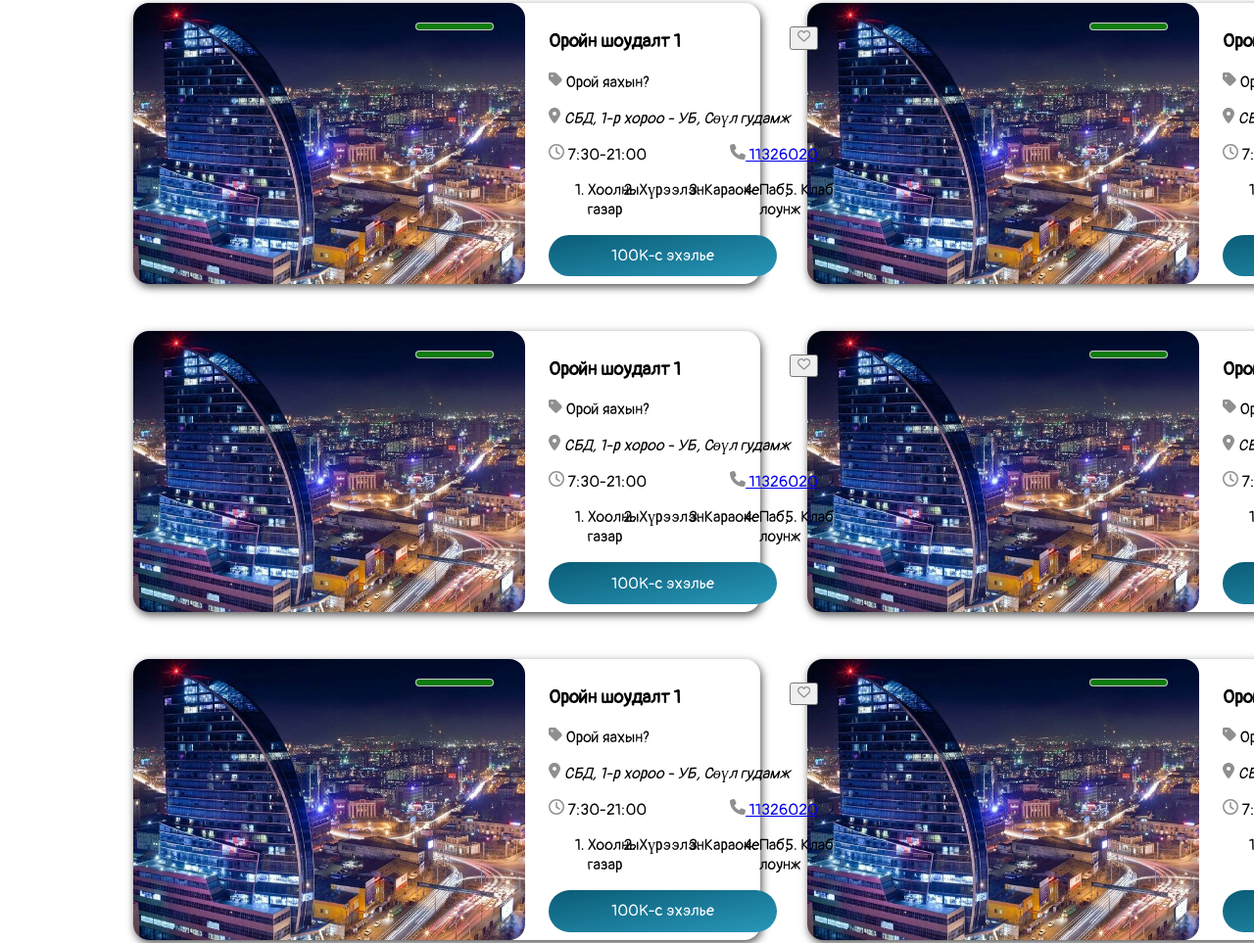
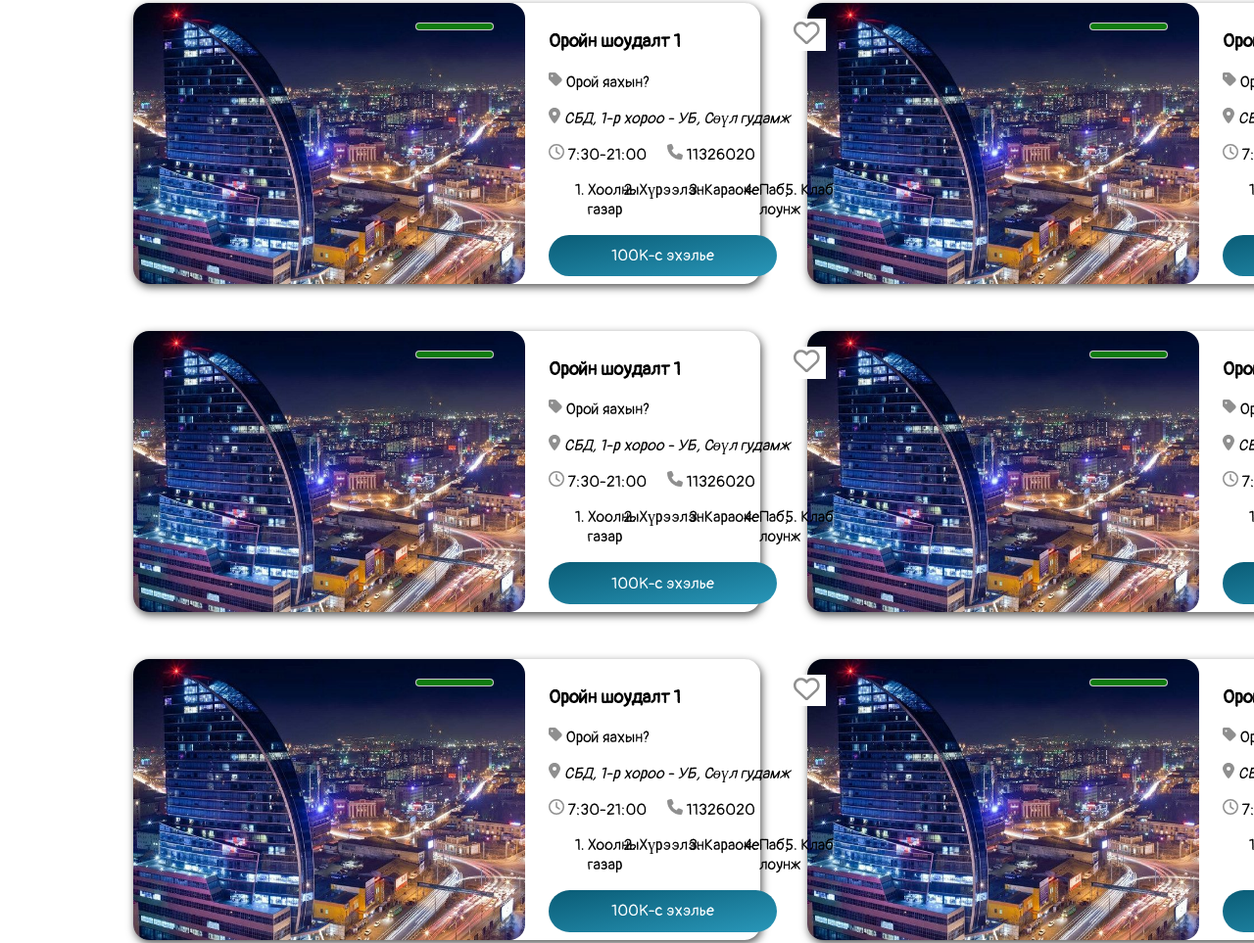
Before and after one commit to ssoyloo/haachih_uu, a plain HTML site: page menubar.html in a window 1280 px wide. Shown: the part 371-1334 px from the top of the page at 98% size. Drawn offline with Linux system fonts and the light colour scheme.

Commit message:
huurhun bolsoor

```diff
--- a/css/menubar.css
+++ b/css/menubar.css
@@ -66,9 +66,11 @@ article {
         padding: 0.5rem;
         position: relative;
 
-        & .heart{
+        & .heartbutton{
             float: right;
-            margin: 1rem;
+            margin: 0.5rem;
+            border: none;
+            background-color: white;
         }
         & .value{
             width:80%;
@@ -83,7 +85,10 @@ article {
         }
         & a {
             float: right;
-            margin: 1rem;
+            margin-right: 5rem;
+            margin-top: 1rem;
+            text-decoration: none;
+            color: black;
         }
         & ol{
             display: flex;
--- a/menubar.html
+++ b/menubar.html
@@ -47,8 +47,8 @@
                     <meter id="tuluvluguu1" value="5" min="0" max="5">5 out of 5</meter>
                 </div>
                 <div class="PlanInfo">
-                    <button class="heart" >
-                        <svg xmlns="http://www.w3.org/2000/svg" height="1em" viewBox="0 0 512 512">
+                    <button class="heartbutton" >
+                        <svg xmlns="http://www.w3.org/2000/svg" height="2em" viewBox="0 0 512 512">
                             <path d="M225.8 468.2l-2.5-2.3L48.1 303.2C17.4 274.7 0 234.7 0 192.8v-3.3c0-70.4 50-130.8 119.2-144C158.6 37.9 198.9 47 231 69.6c9 6.4 17.4 13.8 25 22.3c4.2-4.8 8.7-9.2 13.5-13.3c3.7-3.2 7.5-6.2 11.5-9c0 0 0 0 0 0C313.1 47 353.4 37.9 392.8 45.4C462 58.6 512 119.1 512 189.5v3.3c0 41.9-17.4 81.9-48.1 110.4L288.7 465.9l-2.5 2.3c-8.2 7.6-19 11.9-30.2 11.9s-22-4.2-30.2-11.9zM239.1 145c-.4-.3-.7-.7-1-1.1l-17.8-20c0 0-.1-.1-.1-.1c0 0 0 0 0 0c-23.1-25.9-58-37.7-92-31.2C81.6 101.5 48 142.1 48 189.5v3.3c0 28.5 11.9 55.8 32.8 75.2L256 430.7 431.2 268c20.9-19.4 32.8-46.7 32.8-75.2v-3.3c0-47.3-33.6-88-80.1-96.9c-34-6.5-69 5.4-92 31.2c0 0 0 0-.1 .1s0 0-.1 .1l-17.8 20c-.3 .4-.7 .7-1 1.1c-4.5 4.5-10.6 7-16.9 7s-12.4-2.5-16.9-7z"/>
                         </svg>
                     </button>
@@ -94,8 +94,8 @@
                     <meter id="tuluvluguu1" value="5" min="0" max="5">5 out of 5</meter>
                 </div>
                 <div class="PlanInfo">
-                    <button class="heart" >
-                        <svg xmlns="http://www.w3.org/2000/svg" height="1em" viewBox="0 0 512 512">
+                    <button class="heartbutton" >
+                        <svg xmlns="http://www.w3.org/2000/svg" height="2em" viewBox="0 0 512 512">
                             <path d="M225.8 468.2l-2.5-2.3L48.1 303.2C17.4 274.7 0 234.7 0 192.8v-3.3c0-70.4 50-130.8 119.2-144C158.6 37.9 198.9 47 231 69.6c9 6.4 17.4 13.8 25 22.3c4.2-4.8 8.7-9.2 13.5-13.3c3.7-3.2 7.5-6.2 11.5-9c0 0 0 0 0 0C313.1 47 353.4 37.9 392.8 45.4C462 58.6 512 119.1 512 189.5v3.3c0 41.9-17.4 81.9-48.1 110.4L288.7 465.9l-2.5 2.3c-8.2 7.6-19 11.9-30.2 11.9s-22-4.2-30.2-11.9zM239.1 145c-.4-.3-.7-.7-1-1.1l-17.8-20c0 0-.1-.1-.1-.1c0 0 0 0 0 0c-23.1-25.9-58-37.7-92-31.2C81.6 101.5 48 142.1 48 189.5v3.3c0 28.5 11.9 55.8 32.8 75.2L256 430.7 431.2 268c20.9-19.4 32.8-46.7 32.8-75.2v-3.3c0-47.3-33.6-88-80.1-96.9c-34-6.5-69 5.4-92 31.2c0 0 0 0-.1 .1s0 0-.1 .1l-17.8 20c-.3 .4-.7 .7-1 1.1c-4.5 4.5-10.6 7-16.9 7s-12.4-2.5-16.9-7z"/>
                         </svg>
                     </button>
@@ -141,8 +141,8 @@
                     <meter id="tuluvluguu1" value="5" min="0" max="5">5 out of 5</meter>
                 </div>
                 <div class="PlanInfo">
-                    <button class="heart" >
-                        <svg xmlns="http://www.w3.org/2000/svg" height="1em" viewBox="0 0 512 512">
+                    <button class="heartbutton" >
+                        <svg xmlns="http://www.w3.org/2000/svg" height="2em" viewBox="0 0 512 512">
                             <path d="M225.8 468.2l-2.5-2.3L48.1 303.2C17.4 274.7 0 234.7 0 192.8v-3.3c0-70.4 50-130.8 119.2-144C158.6 37.9 198.9 47 231 69.6c9 6.4 17.4 13.8 25 22.3c4.2-4.8 8.7-9.2 13.5-13.3c3.7-3.2 7.5-6.2 11.5-9c0 0 0 0 0 0C313.1 47 353.4 37.9 392.8 45.4C462 58.6 512 119.1 512 189.5v3.3c0 41.9-17.4 81.9-48.1 110.4L288.7 465.9l-2.5 2.3c-8.2 7.6-19 11.9-30.2 11.9s-22-4.2-30.2-11.9zM239.1 145c-.4-.3-.7-.7-1-1.1l-17.8-20c0 0-.1-.1-.1-.1c0 0 0 0 0 0c-23.1-25.9-58-37.7-92-31.2C81.6 101.5 48 142.1 48 189.5v3.3c0 28.5 11.9 55.8 32.8 75.2L256 430.7 431.2 268c20.9-19.4 32.8-46.7 32.8-75.2v-3.3c0-47.3-33.6-88-80.1-96.9c-34-6.5-69 5.4-92 31.2c0 0 0 0-.1 .1s0 0-.1 .1l-17.8 20c-.3 .4-.7 .7-1 1.1c-4.5 4.5-10.6 7-16.9 7s-12.4-2.5-16.9-7z"/>
                         </svg>
                     </button>
@@ -188,8 +188,8 @@
                     <meter id="tuluvluguu1" value="5" min="0" max="5">5 out of 5</meter>
                 </div>
                 <div class="PlanInfo">
-                    <button class="heart" >
-                        <svg xmlns="http://www.w3.org/2000/svg" height="1em" viewBox="0 0 512 512">
+                    <button class="heartbutton" >
+                        <svg xmlns="http://www.w3.org/2000/svg" height="2em" viewBox="0 0 512 512">
                             <path d="M225.8 468.2l-2.5-2.3L48.1 303.2C17.4 274.7 0 234.7 0 192.8v-3.3c0-70.4 50-130.8 119.2-144C158.6 37.9 198.9 47 231 69.6c9 6.4 17.4 13.8 25 22.3c4.2-4.8 8.7-9.2 13.5-13.3c3.7-3.2 7.5-6.2 11.5-9c0 0 0 0 0 0C313.1 47 353.4 37.9 392.8 45.4C462 58.6 512 119.1 512 189.5v3.3c0 41.9-17.4 81.9-48.1 110.4L288.7 465.9l-2.5 2.3c-8.2 7.6-19 11.9-30.2 11.9s-22-4.2-30.2-11.9zM239.1 145c-.4-.3-.7-.7-1-1.1l-17.8-20c0 0-.1-.1-.1-.1c0 0 0 0 0 0c-23.1-25.9-58-37.7-92-31.2C81.6 101.5 48 142.1 48 189.5v3.3c0 28.5 11.9 55.8 32.8 75.2L256 430.7 431.2 268c20.9-19.4 32.8-46.7 32.8-75.2v-3.3c0-47.3-33.6-88-80.1-96.9c-34-6.5-69 5.4-92 31.2c0 0 0 0-.1 .1s0 0-.1 .1l-17.8 20c-.3 .4-.7 .7-1 1.1c-4.5 4.5-10.6 7-16.9 7s-12.4-2.5-16.9-7z"/>
                         </svg>
                     </button>
@@ -235,8 +235,8 @@
                     <meter id="tuluvluguu1" value="5" min="0" max="5">5 out of 5</meter>
                 </div>
                 <div class="PlanInfo">
-                    <button class="heart" >
-                        <svg xmlns="http://www.w3.org/2000/svg" height="1em" viewBox="0 0 512 512">
+                    <button class="heartbutton" >
+                        <svg xmlns="http://www.w3.org/2000/svg" height="2em" viewBox="0 0 512 512">
                             <path d="M225.8 468.2l-2.5-2.3L48.1 303.2C17.4 274.7 0 234.7 0 192.8v-3.3c0-70.4 50-130.8 119.2-144C158.6 37.9 198.9 47 231 69.6c9 6.4 17.4 13.8 25 22.3c4.2-4.8 8.7-9.2 13.5-13.3c3.7-3.2 7.5-6.2 11.5-9c0 0 0 0 0 0C313.1 47 353.4 37.9 392.8 45.4C462 58.6 512 119.1 512 189.5v3.3c0 41.9-17.4 81.9-48.1 110.4L288.7 465.9l-2.5 2.3c-8.2 7.6-19 11.9-30.2 11.9s-22-4.2-30.2-11.9zM239.1 145c-.4-.3-.7-.7-1-1.1l-17.8-20c0 0-.1-.1-.1-.1c0 0 0 0 0 0c-23.1-25.9-58-37.7-92-31.2C81.6 101.5 48 142.1 48 189.5v3.3c0 28.5 11.9 55.8 32.8 75.2L256 430.7 431.2 268c20.9-19.4 32.8-46.7 32.8-75.2v-3.3c0-47.3-33.6-88-80.1-96.9c-34-6.5-69 5.4-92 31.2c0 0 0 0-.1 .1s0 0-.1 .1l-17.8 20c-.3 .4-.7 .7-1 1.1c-4.5 4.5-10.6 7-16.9 7s-12.4-2.5-16.9-7z"/>
                         </svg>
                     </button>
@@ -282,8 +282,8 @@
                     <meter id="tuluvluguu1" value="5" min="0" max="5">5 out of 5</meter>
                 </div>
                 <div class="PlanInfo">
-                    <button class="heart" >
-                        <svg xmlns="http://www.w3.org/2000/svg" height="1em" viewBox="0 0 512 512">
+                    <button class="heartbutton" >
+                        <svg xmlns="http://www.w3.org/2000/svg" height="2em" viewBox="0 0 512 512">
                             <path d="M225.8 468.2l-2.5-2.3L48.1 303.2C17.4 274.7 0 234.7 0 192.8v-3.3c0-70.4 50-130.8 119.2-144C158.6 37.9 198.9 47 231 69.6c9 6.4 17.4 13.8 25 22.3c4.2-4.8 8.7-9.2 13.5-13.3c3.7-3.2 7.5-6.2 11.5-9c0 0 0 0 0 0C313.1 47 353.4 37.9 392.8 45.4C462 58.6 512 119.1 512 189.5v3.3c0 41.9-17.4 81.9-48.1 110.4L288.7 465.9l-2.5 2.3c-8.2 7.6-19 11.9-30.2 11.9s-22-4.2-30.2-11.9zM239.1 145c-.4-.3-.7-.7-1-1.1l-17.8-20c0 0-.1-.1-.1-.1c0 0 0 0 0 0c-23.1-25.9-58-37.7-92-31.2C81.6 101.5 48 142.1 48 189.5v3.3c0 28.5 11.9 55.8 32.8 75.2L256 430.7 431.2 268c20.9-19.4 32.8-46.7 32.8-75.2v-3.3c0-47.3-33.6-88-80.1-96.9c-34-6.5-69 5.4-92 31.2c0 0 0 0-.1 .1s0 0-.1 .1l-17.8 20c-.3 .4-.7 .7-1 1.1c-4.5 4.5-10.6 7-16.9 7s-12.4-2.5-16.9-7z"/>
                         </svg>
                     </button>
```
